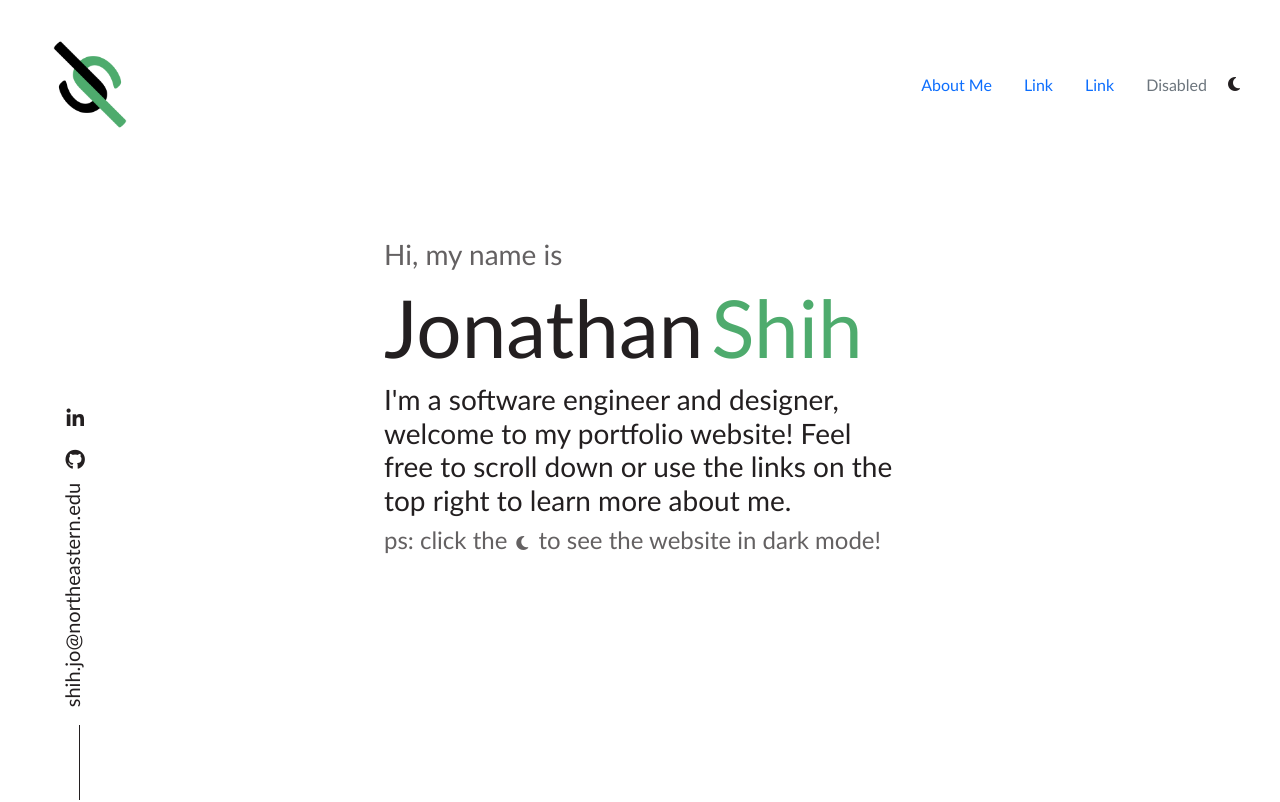
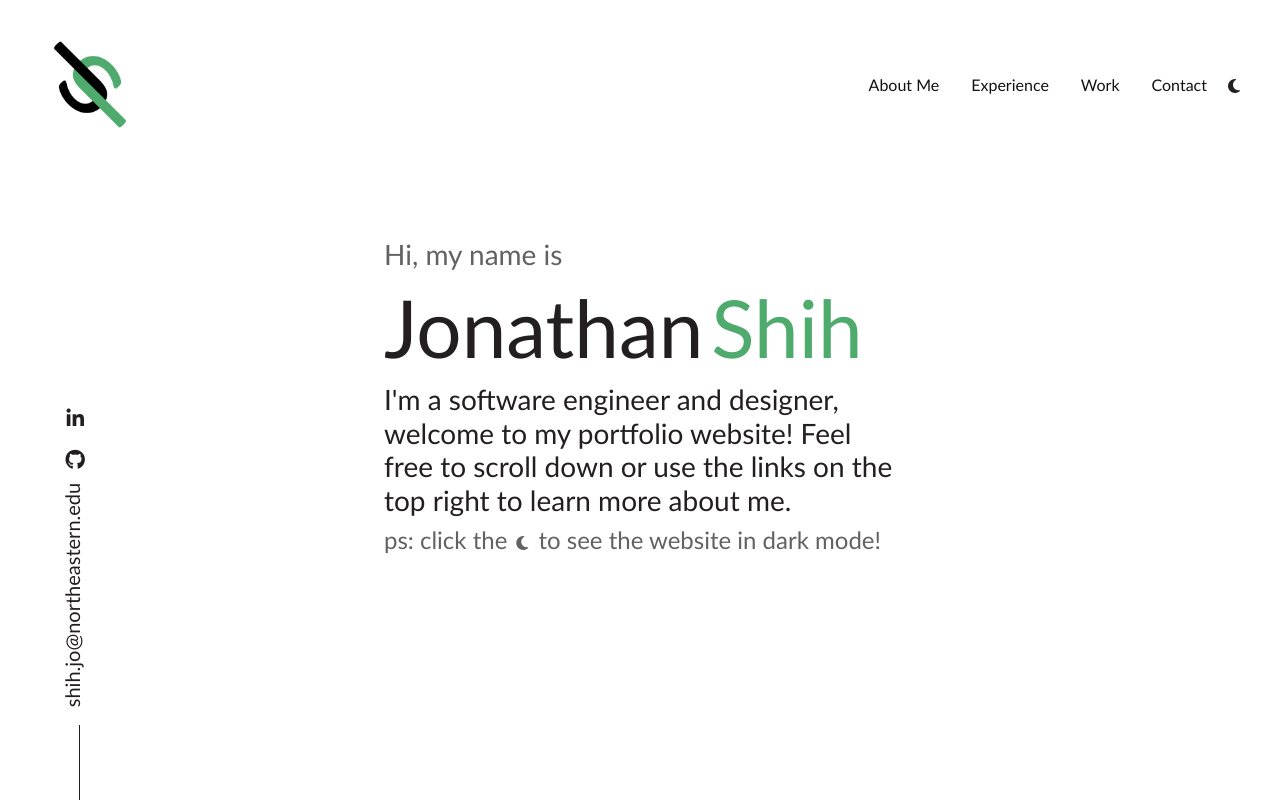
Before and after one commit to jonathan-shih/portfolio, a React (Create React App) app: page / in a window 1280 px wide. Shown: the top 802 px of the page. Built offline with nearby package versions, Linux system fonts and the light colour scheme.

Commit message:
nav bar styling

```diff
--- a/src/App.css
+++ b/src/App.css
@@ -18,14 +18,14 @@
   color: #4eab6d;
 }
 
-.dark-mode, .dark-mode .small-nav {
+.dark-mode {
   background-color: #121212;
   color: white;
   transition-timing-function: ease-in;
   transition: 0.25s;
 }
 
-.light-mode, .light-mode .small-nav {
+.light-mode{
   background-color: #fff;
   color: #231f20;
   transition-timing-function: ease-in;
@@ -161,6 +161,20 @@
   transform: translateY(-150px);
 }
 
+.light-mode .topbar .nav-link{
+  color:#121212;
+}
+
+.dark-mode .topbar .nav-link{
+  color:white;
+}
+
+.topbar .nav-link:hover {
+  color: #4eab6d;
+  text-decoration: underline;
+  text-decoration-thickness: 2px;
+  text-underline-offset: 10px;
+}
 .topbar .transparent {
   width: 100vw;
   height: 150px;
@@ -179,6 +193,16 @@
 
 .dark-mode .topbar .transparent {
   background-color:#12121266;
+}
+
+.dark-mode .small-nav {
+  background-color: #121212;
+  color: white;
+}
+
+.light-mode .small-nav {
+  background-color: #fff;
+  color: #231f20;
 }
 
 .small-nav{
@@ -200,8 +224,8 @@
   height:100vh;
   backdrop-filter:blur(3px);
   z-index: 2;
+}
 
-}
 .light-mode .small-nav-transparent {
   background-color:#9e959566;
 }
--- a/src/App.js
+++ b/src/App.js
@@ -14,16 +14,13 @@ function App() {
   const abtMe = useRef(null);
 
   return (
-    <div className={darkMode ? "dark-mode" : "light-mode"}>
-      <div className="App">
-        <NavigationTopbar darkMode={darkMode} setDarkMode={setDarkMode} />
-        <Intro darkMode={darkMode} setDarkMode={setDarkMode} />
-        <AboutMe darkMode={darkMode} setDarkMode={setDarkMode} />
-        <BrowserRouter>
-          <div className="mainBod"></div>
-        </BrowserRouter>
-        <SideBar darkMode={darkMode} />
-      </div>
+    <div className={darkMode ? "dark-mode App" : "light-mode App"}>
+      <NavigationTopbar darkMode={darkMode} setDarkMode={setDarkMode} />
+      <Intro darkMode={darkMode} setDarkMode={setDarkMode} />
+      <AboutMe darkMode={darkMode} setDarkMode={setDarkMode} />
+      <BrowserRouter></BrowserRouter>
+      <div className="segment-wrapper"></div>
+      <SideBar darkMode={darkMode} />
     </div>
   );
 }
--- a/src/components/aboutMe.js
+++ b/src/components/aboutMe.js
@@ -1,10 +1,6 @@
 const AboutMe = ({ darkMode, setDarkMode }) => {
   return (
-    <div
-      className={`segment-wrapper d-flex ${
-        darkMode ? "dark-mode" : "light-mode"
-      }`}
-    >
+    <div className={`d-flex ${darkMode ? "dark-mode" : "light-mode"}`}>
       <div className="intro-div d-flex flex-column">
         <div className="d-flex flex-column align-items-start">
           <h3 className="sub-text section-header"> About Me </h3>
--- a/src/components/navbar.js
+++ b/src/components/navbar.js
@@ -55,6 +55,7 @@ const NavigationTopbar = ({ darkMode, setDarkMode }) => {
             src={darkMode ? logo_white : logo_black}
             alt="logo"
             className="logo"
+            type="button"
             onClick={() => Scroll.animateScroll.scrollToTop({ duration: 100 })}
           />
         </div>
@@ -63,12 +64,13 @@ const NavigationTopbar = ({ darkMode, setDarkMode }) => {
           className="fa-solid fa-bars d-md-none"
           onClick={() => showSmallNav()}
         ></i>
-        <ul className="nav d-none d-md-flex">
-          <li className="nav-item">
+        <ul className="nav d-none d-md-flex h6">
+          <li className="nav-item" type="button">
             <Link
               to="aboutme-end"
               spy={true}
               smooth={true}
+              offset={-150}
               duration={100}
               className="nav-link"
             >
@@ -77,16 +79,16 @@ const NavigationTopbar = ({ darkMode, setDarkMode }) => {
           </li>
           <li className="nav-item">
             <a className="nav-link" href="#">
-              Link
+              Experience
             </a>
           </li>
           <li className="nav-item">
             <a className="nav-link" href="#">
-              Link
+              Work
             </a>
           </li>
           <li className="nav-item">
-            <a className="nav-link disabled">Disabled</a>
+            <a className="nav-link">Contact</a>
           </li>
           <li className="nav-item">
             <div className="d-flex align-items-center switch-div">
@@ -105,17 +107,18 @@ const NavigationTopbar = ({ darkMode, setDarkMode }) => {
       </div>
       <div className="small-nav d-md-none flex-column align-items-end">
         <div className="small-nav-wrapper">
-          <ul>
+          <ul className="h5">
             <i
               type="button"
               className="fa-solid fa-xmark"
               onClick={() => hideSmallNav()}
             ></i>
-            <li className="nav-item">
+            <li className="nav-item" type="button">
               <Link
                 to="aboutme-end"
                 spy={true}
                 smooth={true}
+                offset={-150}
                 duration={100}
                 className="nav-link"
               >
@@ -124,16 +127,16 @@ const NavigationTopbar = ({ darkMode, setDarkMode }) => {
             </li>
             <li className="nav-item">
               <a className="nav-link" href="#">
-                Link
+                Experience
               </a>
             </li>
             <li className="nav-item">
               <a className="nav-link" href="#">
-                Link
+                Work
               </a>
             </li>
             <li className="nav-item">
-              <a className="nav-link disabled">Disabled</a>
+              <a className="nav-link">Contact</a>
             </li>
             <li className="nav-item">
               <i
```
